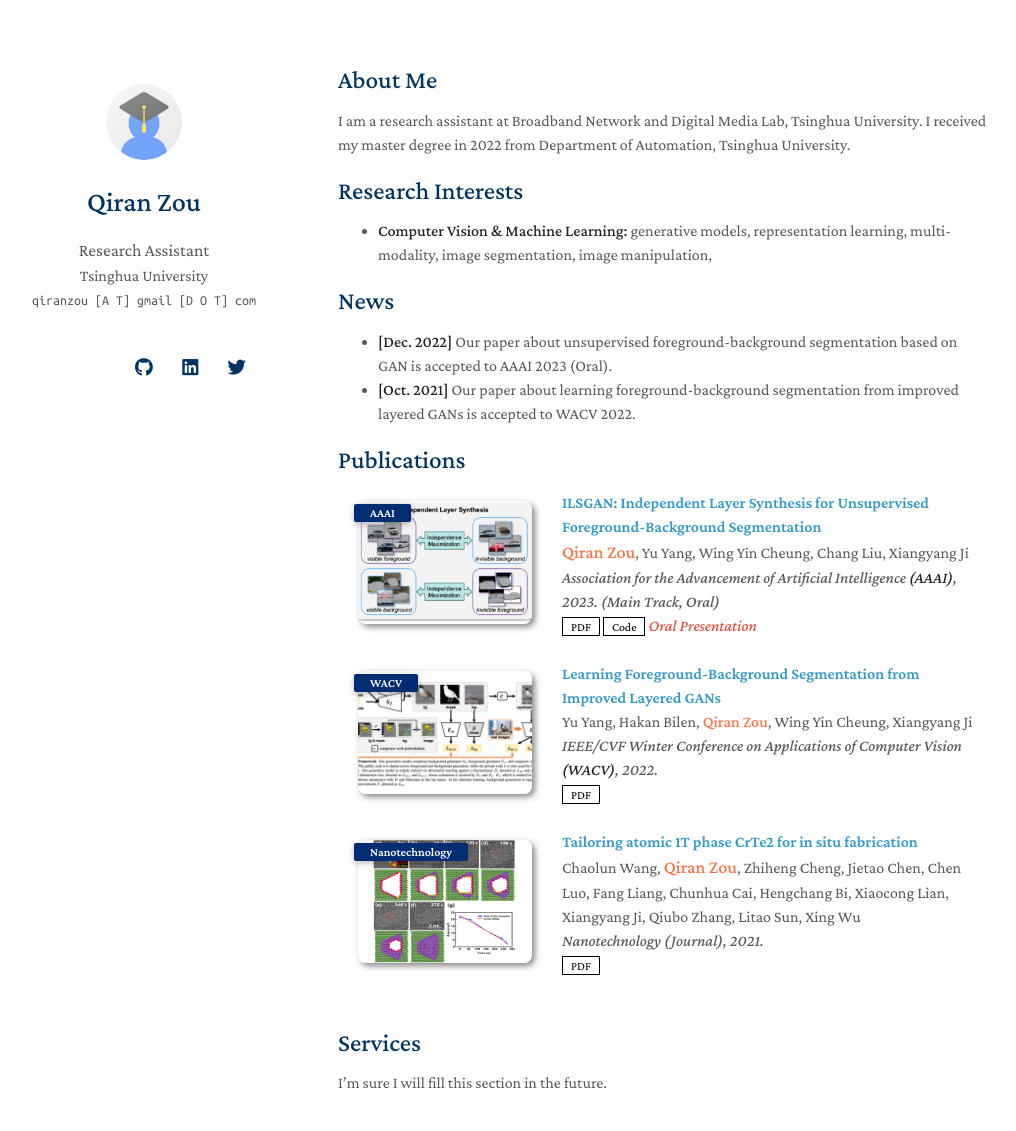
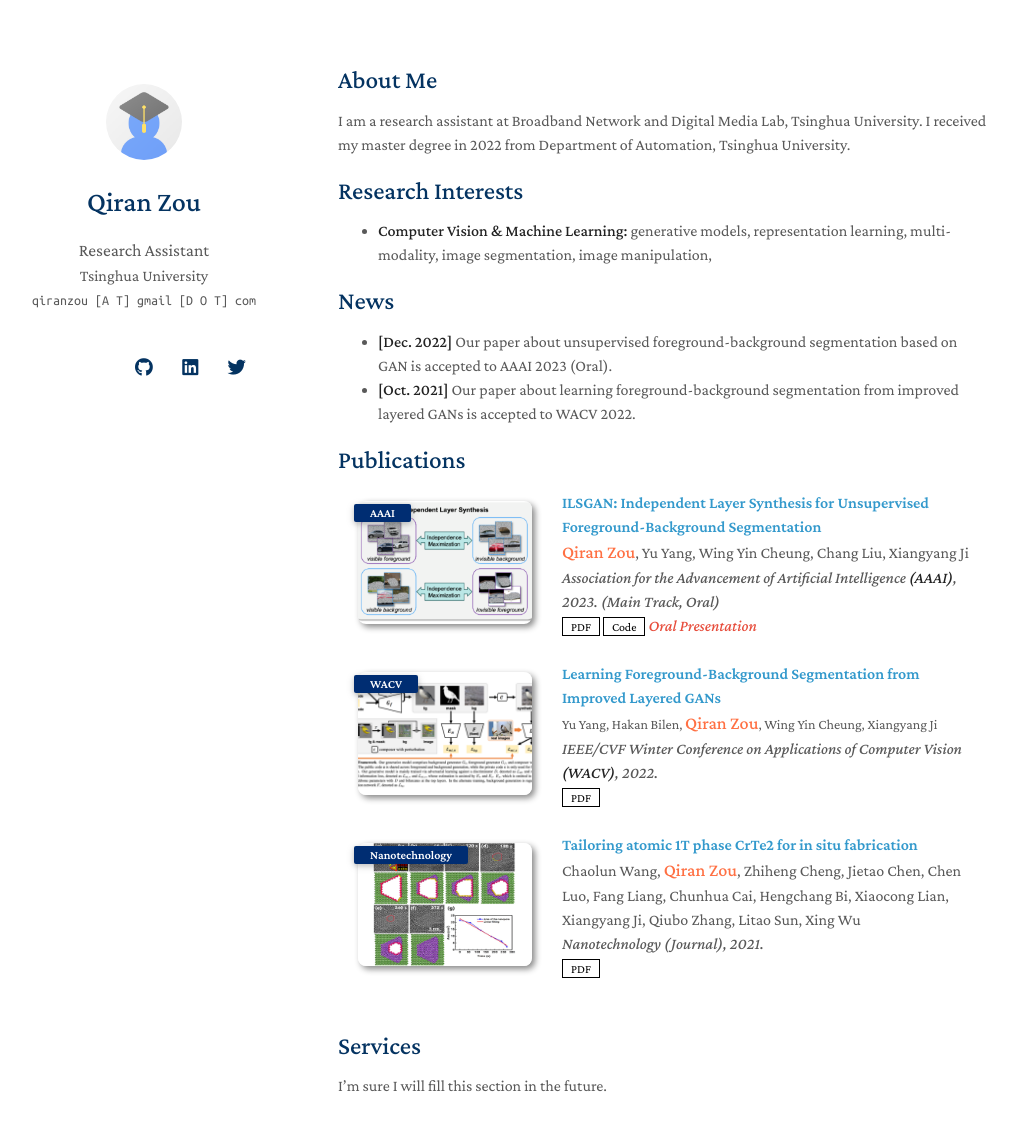
Before and after one commit to qrzou/qrzou.github.io, a Jekyll site: the page built from index.md, in a window 1280 px wide and 1192 px high. Shown: the top 1131 px of the window, without its empty margins (132-1148 px from the left). Built offline with Jekyll 4.4.1, drawn with Linux system fonts in a browser that asks for light colours; nearby versions of some CDN libraries; a style sheet for code colours, icons or effects is not loaded; our own code applies the rules of GitHub Pages for plain Markdown files.

Commit message:
Update publications.md

```diff
--- a/_includes/publications.md
+++ b/_includes/publications.md
@@ -35,7 +35,7 @@
   </div>
   <div class="col-sm-9" style="position: relative;padding-right: 15px;padding-left: 20px;">
     <div class="title"><a href="https://arxiv.org/pdf/2104.00483.pdf">Learning Foreground-Background Segmentation from Improved Layered GANs</a></div>
-    <div class="author">Yu Yang, Hakan Bilen, <strong style="color:#ff7043; font-size:16px">Qiran Zou</strong>, Wing Yin Cheung, Xiangyang Ji</div>
+    <div class="author" style="font-size:14px">Yu Yang, Hakan Bilen, <strong style="color:#ff7043; font-size:18px">Qiran Zou</strong>, Wing Yin Cheung, Xiangyang Ji</div>
     <div class="periodical"><em>IEEE/CVF Winter Conference on Applications of Computer Vision <strong>(WACV)</strong>, 2022. </em></div>
     <div class="links">
       <a href="https://arxiv.org/pdf/2104.00483.pdf" class="btn btn-sm z-depth-0" role="button" target="_blank" style="font-size:12px;">PDF</a>
```
